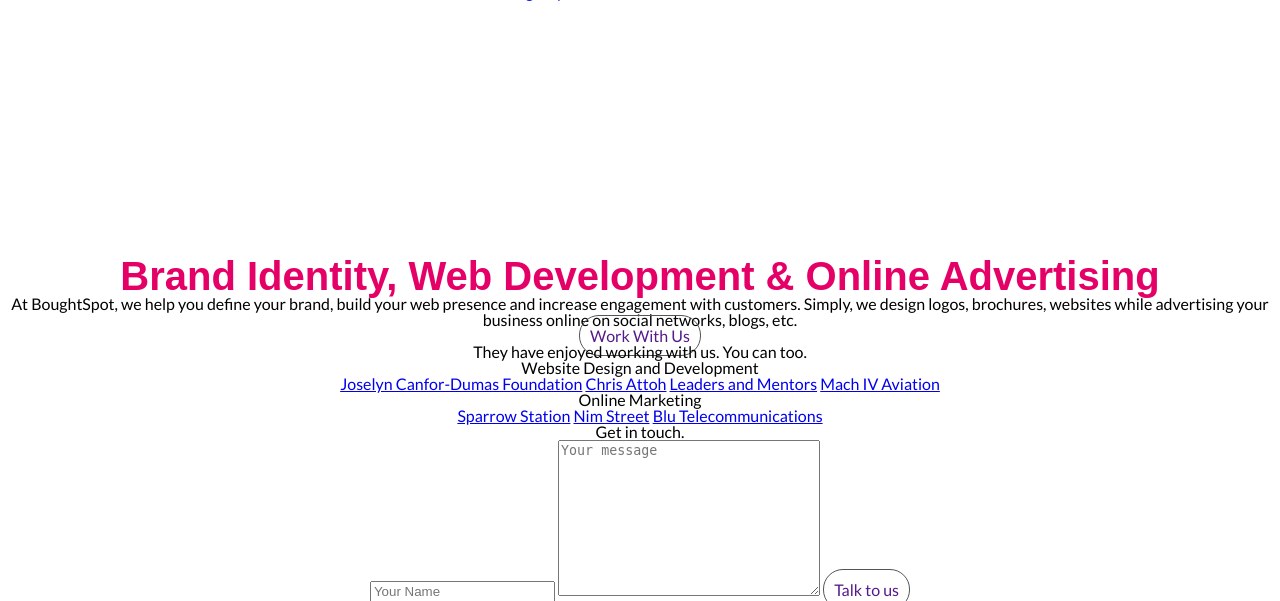
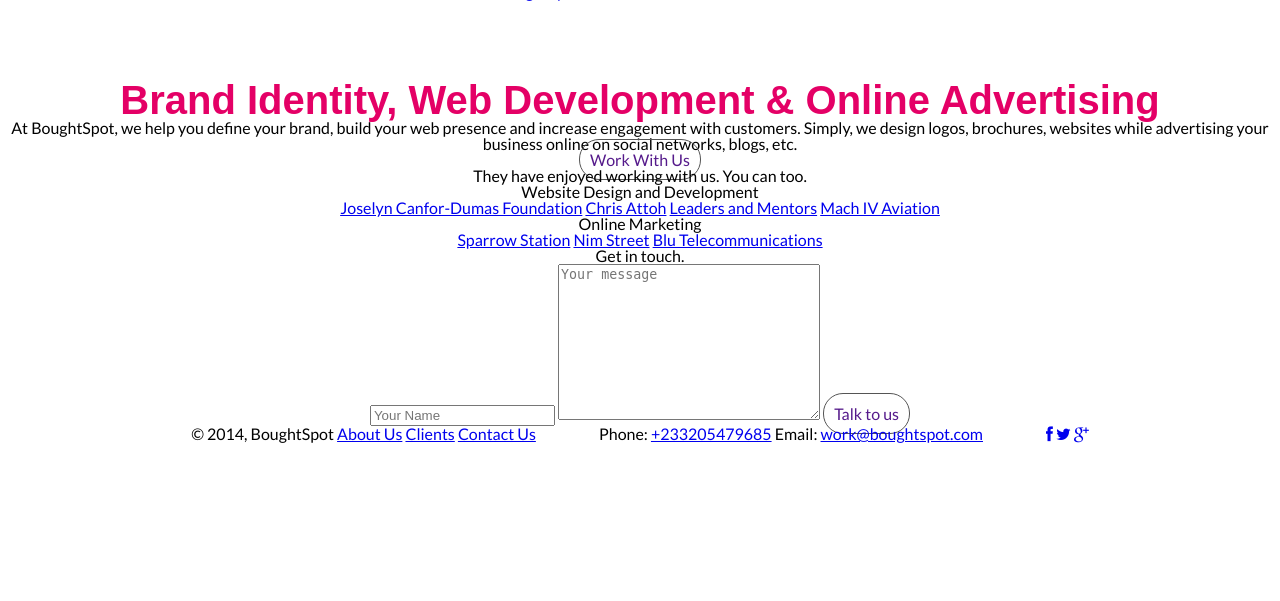
Before and after one commit to BoughtSpot/boughtspot.com, a Flask app: page /faq in a window 1280 px wide. Shown: the part 16-617 px from the top of the page. Run offline with Flask 2, Linux system fonts and the light colour scheme.

Commit message:
logo moved up.

```diff
--- a/static/css/boughtspot.css
+++ b/static/css/boughtspot.css
@@ -68,7 +68,7 @@ body {
 
 h1{
   font-family: 'Exo', sans-serif;
-  padding-top: 20%;
+  padding-top: 80px;
   font-size: 2.5em;
   color: #e40066;
   font-weight: 800;
```
